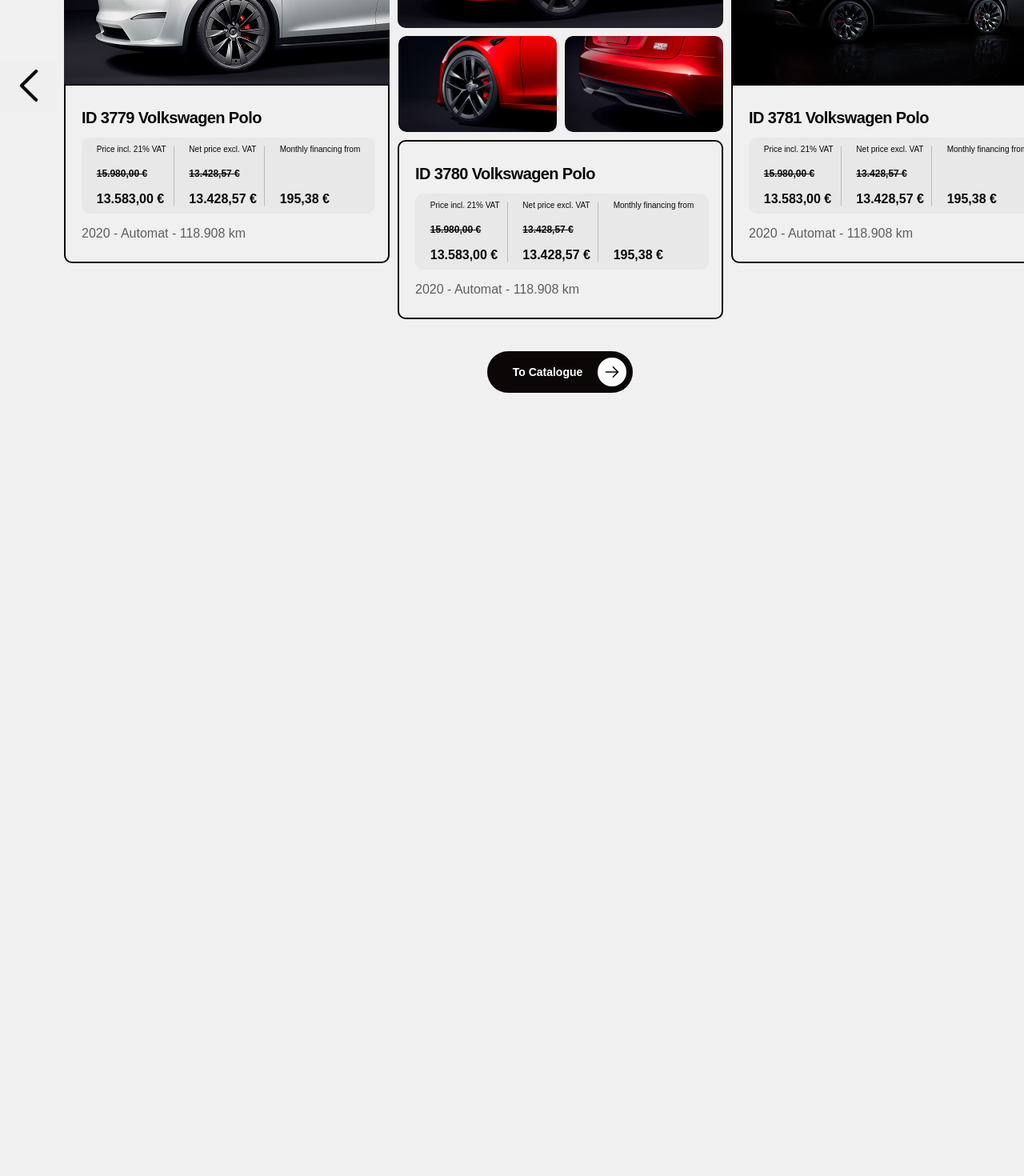
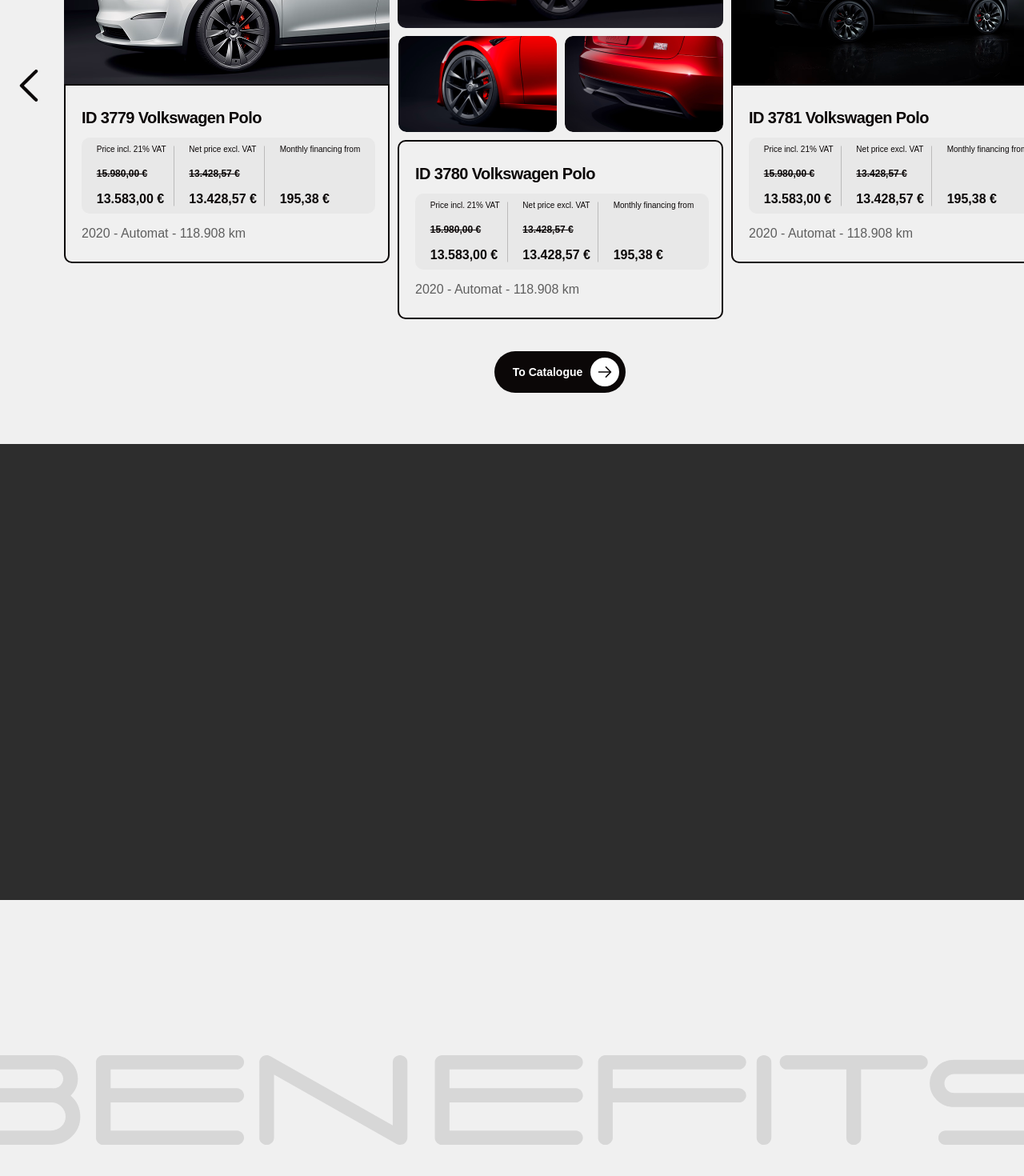
Before and after one commit to DidkivskaOlena/carsite-frontend, a React (Vite) app: page / in a window 1280 px wide. Shown: the part 1070-2540 px from the top of the page at 80% size. Before the commit the page ends 1561 px from the top, so only its background shows below. Built offline with nearby package versions, Linux system fonts and the light colour scheme.

Commit message:
add offers and benefits

```diff
--- a/src/components/Arrivals/Arrivals.jsx
+++ b/src/components/Arrivals/Arrivals.jsx
@@ -1,6 +1,5 @@
 import { CardItem } from "../CarItem/CarItem";
 import { ContainerArr, TitleArr } from "./ArrivalsStyled";
-import CarSlider from "./CarSlider";
 import { cars } from "../../../public/cars";
 import { PrimaryButton} from "../Buttons/CarButtons";
 import Slider from "./CarSlider";
--- a/src/components/Arrivals/ArrivalsStyled.jsx
+++ b/src/components/Arrivals/ArrivalsStyled.jsx
@@ -27,7 +27,7 @@
     text-align: center;
 `
 
-export const TitleArr = styled.p`
+export const TitleArr = styled.h2`
   font-family: ${(props) => props.theme.font.secondFamily};
   font-weight: ${(props) => props.theme.fontWeights.medium};
   font-size: ${(props) => props.theme.fontSizesDesktop.l};
@@ -223,4 +223,10 @@
 export const ArrowButton = styled.button`
     cursor: pointer;
     z-index: 10;
+    outline: none; /* Забирає рамку */
+    background-color: transparent; /* Забирає фон */
+
+    &:active {
+      background-color: transparent;
+    }
 `;
--- /dev/null
+++ b/src/components/Benefits/Benefits.jsx
@@ -0,0 +1,16 @@
+import { BenefitsContainer, CollageContainer, Item } from "./BenefitsCompStyle";
+
+const Benefits = () => {
+  return (
+    <BenefitsContainer>
+       <CollageContainer>
+            {/* <Item color="#FFD700">Елемент 1</Item>
+            <Item color="#1E90FF">Елемент 2</Item>
+            <Item color="#32CD32">Елемент 3</Item>
+            <Item color="#FF4500">Елемент 4</Item> */}
+        </CollageContainer>
+    </BenefitsContainer>
+  );
+}
+
+export default Benefits;
--- /dev/null
+++ b/src/components/Benefits/BenefitsCompStyle.jsx
@@ -0,0 +1,56 @@
+import styled from "styled-components";
+import {} from "../../styles/theme";
+
+export const BenefitsContainer = styled.div`
+   background-image: url('/benefits.svg');
+    background-repeat: no-repeat;
+    background-size: contain;
+    background-position: center;
+    width: 100%;
+    height: 500px;
+`;
+
+export const CollageContainer = styled.div`
+    display: grid;
+    grid-template-columns: 459px 355px; /* Розміри колонок для першого рядка */
+    grid-template-rows: 245px 245px; /* Висота рядків */
+    gap: 10px; /* Відступи між елементами */
+    grid-template-areas:
+    "item1 item2"
+    "item3 item4"; /* Область для елементів */
+    `;
+
+export const Item = styled.div`
+    background: ${(props) => props.color || '#ccc'};
+  &:nth-child(1) {
+    grid-area: item1; /* Великий елемент у першому рядку */
+  }
+  &:nth-child(2) {
+    grid-area: item2; /* Малий елемент у першому рядку */
+  }
+  &:nth-child(3) {
+    grid-area: item3; /* Малий елемент у другому рядку */
+  }
+  &:nth-child(4) {
+    grid-area: item4; /* Великий елемент у другому рядку */
+  }
+    `;
+
+export const TitleItemOff = styled.h3`
+  font-family: ${(props) => props.theme.font.fontFamily};
+  font-weight: ${(props) => props.theme.fontWeights.bold};
+  font-size: ${(props) => props.theme.fontSizesDesktop.m};
+  line-height: ${(props) => props.theme.lineHeights.two};
+  letter-spacing: -0.03em;
+  text-transform: uppercase;
+  color:${(props) => props.theme.colors.white};
+`  ;
+
+export const CommentItemOff = styled.p`
+  font-family: ${(props) => props.theme.font.fontFamily};
+  font-weight: ${(props) => props.theme.fontWeights.normal};
+  font-size: ${(props) => props.theme.fontSizesDesktop.xxm};
+  line-height: ${(props) => props.theme.lineHeights.two};
+  text-align: justify;
+  color:${(props) => props.theme.colors.whiteTransp};
+` ;
--- a/src/components/Buttons/CarButtonsStyled.jsx
+++ b/src/components/Buttons/CarButtonsStyled.jsx
@@ -2,16 +2,16 @@
 import {} from "../../styles/theme";
 
 export const PrimaryContainer = styled.a`
-    background:${(props) => props.theme.colors.mainText};;
-    margin: 0 auto;
+    background:${(props) => props.theme.colors.mainText};
+    padding: 19px 8px 19px 23px;
     border-radius: 60px;
-    width: 182px;
+    width: auto;
     height: 52px;
     cursor: ${(props) => (props.disabled ? 'not-allowed' : 'pointer')};
-    padding: 19px 8px 19px 23px;
+    white-space: nowrap;
     text-decoration: none;
     position: relative;
-    display: flex;
+    display: inline-flex;
     align-items: center;
     justify-content: space-between;
 
@@ -32,13 +32,13 @@
 export const SecondaryContainer = styled.a`
     border: ${(props) => (props.disabled ? '1.50px solid #d9d9d9' : '1.50px solid #fff')};
     border-radius: 60px;
-    width: 182px;
+    width: auto;
     height: 52px;
     cursor: ${(props) => (props.disabled ? 'not-allowed' : 'pointer')};
     padding: 19px 23px;
     text-decoration: none;
     position: relative;
-    display: flex;
+    display: inline-flex;
     align-items: center;
     justify-content: space-between;
 
@@ -280,9 +280,6 @@
     line-height: ${(props) => props.theme.lineHeights.one};
     color: ${(props) => (props.disabled ? props.theme.colors.imgBackground : props.theme.colors.white)};
 
-    margin-left: auto;
-    margin-right: auto;
-
     transition: color 0.4s;
 `;
 
--- /dev/null
+++ b/src/components/Offers/Offers.jsx
@@ -0,0 +1,18 @@
+import { PrimaryButton, SecondaryButton, ServicesButton } from "../Buttons/CarButtons";
+import { CommentItemOff, OffersContainer, TitleItemOff, TitleOff } from "./OffersCompStyle";
+
+const Offers = () => {
+  return (
+    <OffersContainer>
+        {/* <TitleOff>Services We Offer</TitleOff>
+        <PrimaryButton title={"Explore Our Services"} isDisabled={false}></PrimaryButton>
+        <TitleItemOff>
+        Auto Service & Repair
+        </TitleItemOff>
+        <CommentItemOff>Cars from top auctions: selected for condition, price, and reliability. History checks, legal compliance, and city delivery included.</CommentItemOff>
+        <SecondaryButton title={"View More"}></SecondaryButton> */}
+    </OffersContainer>
+  );
+}
+
+export default Offers;
--- /dev/null
+++ b/src/components/Offers/OffersCompStyle.jsx
@@ -0,0 +1,39 @@
+import styled from "styled-components";
+import {} from "../../styles/theme";
+
+export const OffersContainer = styled.div`
+    width: 100%;
+    height: 570px;
+    margin: 80px auto 0;
+
+    background: ${(props) => props.theme.colors.componentBackground};
+}
+`;
+
+export const TitleOff = styled.h2`
+  font-family: ${(props) => props.theme.font.secondFamily};
+  font-weight: ${(props) => props.theme.fontWeights.medium};
+  font-size: ${(props) => props.theme.fontSizesDesktop.l};
+  line-height: ${(props) => props.theme.lineHeights.oneone};
+  text-transform: uppercase;
+  color:${(props) => props.theme.colors.accent};
+`;
+
+export const TitleItemOff = styled.h3`
+  font-family: ${(props) => props.theme.font.fontFamily};
+  font-weight: ${(props) => props.theme.fontWeights.bold};
+  font-size: ${(props) => props.theme.fontSizesDesktop.m};
+  line-height: ${(props) => props.theme.lineHeights.two};
+  letter-spacing: -0.03em;
+  text-transform: uppercase;
+  color:${(props) => props.theme.colors.white};
+`  ;
+
+export const CommentItemOff = styled.p`
+  font-family: ${(props) => props.theme.font.fontFamily};
+  font-weight: ${(props) => props.theme.fontWeights.normal};
+  font-size: ${(props) => props.theme.fontSizesDesktop.xxm};
+  line-height: ${(props) => props.theme.lineHeights.two};
+  text-align: justify;
+  color:${(props) => props.theme.colors.whiteTransp};
+` ;
--- a/src/pages/Home/Home.jsx
+++ b/src/pages/Home/Home.jsx
@@ -1,10 +1,14 @@
 import Arrivals from "../../components/Arrivals/Arrivals";
+import Benefits from "../../components/Benefits/Benefits";
 import Hero from "../../components/Hero/Hero";
+import Offers from "../../components/Offers/Offers";
 
 const Home = () => {
     return <>
     <Hero/>
     <Arrivals></Arrivals>
+    <Offers></Offers>
+    <Benefits></Benefits>
     </>
 }
 
--- a/src/styles/globalStyle.js
+++ b/src/styles/globalStyle.js
@@ -23,6 +23,7 @@
   background-color: ${(p) => p.theme.colors.background};
   -webkit-font-smoothing: antialiased;
   -moz-osx-font-smoothing: grayscale;
+  -webkit-tap-highlight-color: transparent;
 
   &::-webkit-scrollbar {
     width: 0px;
--- a/src/styles/theme.js
+++ b/src/styles/theme.js
@@ -1,6 +1,7 @@
 export const theme = {
   colors: {
     white: "rgba(255, 255, 255, 1)",
+    whiteTransp: "rgba(255, 255, 255, 0.8)",
     descriptionComponent: "rgba(232, 232, 232, 1)",
     mainText: "rgba(11, 7, 7, 1)",
     mainTextTransp: "rgba(11, 7, 7, 0.8)",
```
Also changed, not shown: public/benefits.svg (added).
